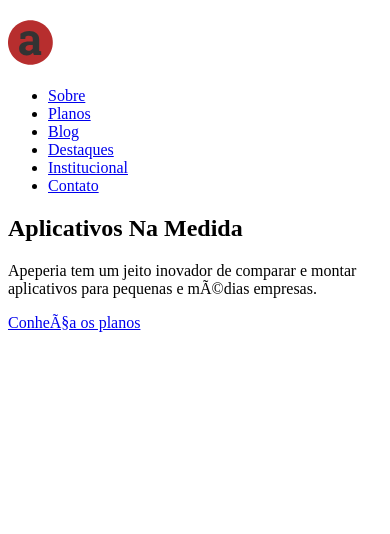
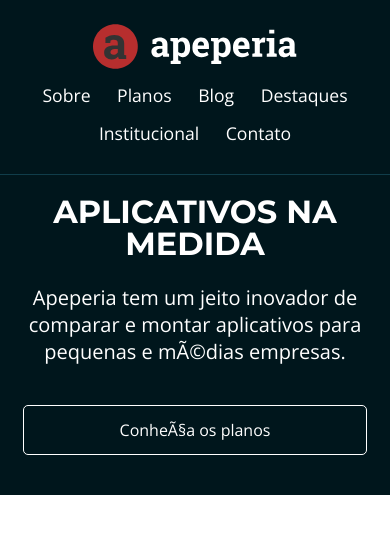
Before and after one commit to brunabettiol/Layouts-Responsivos, a plain HTML site: page index.html in a window 390 px wide. Drawn offline with nearby package versions, Linux system fonts and the light colour scheme.

Commit message:
Layout Mobile

```diff
--- /dev/null
+++ b/css/base.css
@@ -0,0 +1,43 @@
+:root {
+    --branco: #FFF;
+    --azul-claro: #DFE3E5;
+    --vermelho-forte: #B72E2E;
+    --cinza-escuro: #4F4C4C;
+    --cinza-claro: #F7F4F4;
+    --cinza-medio: #D9D9D9;
+
+    --fonte-link: #0084FF;
+    --fonte-cinza: #666;
+    --borda-cabecalho-mobile: #103D4A;
+    --bg-rodape: #333;
+    --bg-chamada-mobile: #00161C;
+
+    --planos-cartao-start: #56CCF2;
+    --planos-cartao-ultra: #B04CD9;
+    --planos-cartao-mega: #E33B3B;
+
+    --montserrat: 'Montserrat', sans-serif;
+}
+
+
+
+body {
+    font-family: 'Open Sans', sans-serif;
+}
+
+.container {
+    padding-right: 6%;
+    padding-left: 6%;
+}
+
+.botao {
+    text-align: center;
+    display: block;
+    width: 100%;
+    max-width: 350 px;
+    box-sizing: border-box;
+    padding: 1rem 2rem;
+    border: 1px solid var(--branco);
+    border-radius: 5px;
+
+}
--- a/css/cabecalho.css
+++ b/css/cabecalho.css
@@ -1,5 +1,5 @@
 .cabecalho {
-    color: #FFF;
+    color: var(--branco);
 
     width: 100%;
 
@@ -12,7 +12,7 @@
     padding-top: .75rem;
     padding-bottom: .75rem;
 
-    border-bottom: 1px solid #103D4A;
+    border-bottom: 1px solid var(--borda-cabecalho-mobile);
 
     position: absolute;
 }
--- a/css/chamada.css
+++ b/css/chamada.css
@@ -3,17 +3,17 @@
     flex-direction: column;
     align-items: center;
 
-    color: #FFF;
+    color: var(--branco);
     text-align: center;
 
-    background-color: #00161C;
+    background-color: var(--bg-chamada-mobile);
 
     padding-top: 12.25rem;
     padding-bottom: 2.5rem;
 }
 
 .chamada__titulo {
-    font-family: 'Montserrat', serif;
+    font-family: var(--montserrat);
     font-size: 2rem;
     font-weight: 700;
     text-transform: uppercase;
--- a/index.html
+++ b/index.html
@@ -2,27 +2,34 @@
 <html>
     <head>
         <meta charset="utf -8">
+        <meta name="viewport" content="width=device-width initial-scale=1.0">
         <title>Home  |  Apeperia</title>
+        <link href="https://fonts.googleapis.com/css2?family=Montserrat:wght@300;400;700&family=Open+Sans:wght@300;400;700&display=swap" rel="stylesheet">
+        <link href="css/reset.css" rel="stylesheet">
+        <link href="css/base.css" rel="stylesheet">
+        <link href="css/cabecalho.css" rel="stylesheet">
+        <link href="css/chamada.css" rel="stylesheet">
+
     </head>
     <body>
-        <header>
-            <img src="img/logo-apeperia.svg" alt="Logo da Apeperia">
-            <nav>
+        <header class="cabecalho container">
+            <img src="img/logo-apeperia.svg" alt="Logo da Apeperia" class="cabecalho__logo">
+            <nav class="cabecalho__navegacao">
                 <ul>
-                    <li><a href="#">Sobre</a></li>
-                    <li><a href="#">Planos</a></li>
-                    <li><a href="#">Blog</a></li>
-                    <li><a href="#">Destaques</a></li>
-                    <li><a href="#">Institucional</a></li>
-                    <li><a href="#">Contato</a></li>
+                    <li class="cabecalho__link"><a href="#">Sobre</a></li>
+                    <li class="cabecalho__link"><a href="#">Planos</a></li>
+                    <li class="cabecalho__link"><a href="#">Blog</a></li>
+                    <li class="cabecalho__link"><a href="#">Destaques</a></li>
+                    <li class="cabecalho__link"><a href="#">Institucional</a></li>
+                    <li class="cabecalho__link"><a href="#">Contato</a></li>
                 </ul>
             </nav>
         </header>
         <main>
-           <section>
-            <h1>Aplicativos Na Medida</h1>
-            <p>Apeperia tem um jeito inovador de comparar e montar aplicativos para pequenas e médias empresas.</p>
-            <a href="#">Conheça os planos</a>
+           <section class="chamada container">
+            <h1 class="chamada__titulo">Aplicativos Na Medida</h1>
+            <p class="chamada__texto">Apeperia tem um jeito inovador de comparar e montar aplicativos para pequenas e médias empresas.</p>
+            <a href="#" class="chamada__botao botao">Conheça os planos</a>
            </section>
         </main>
     </body>
```
